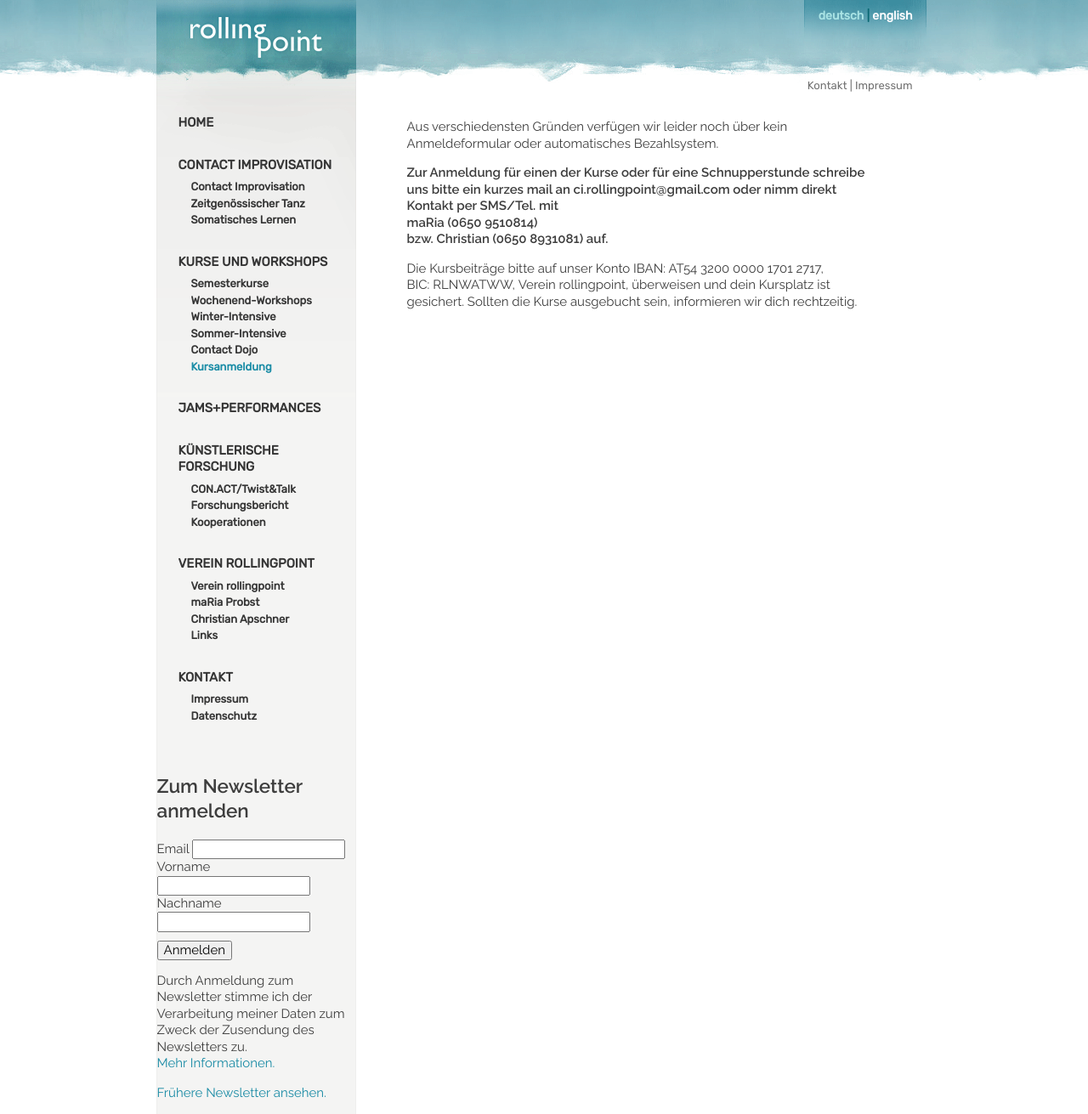
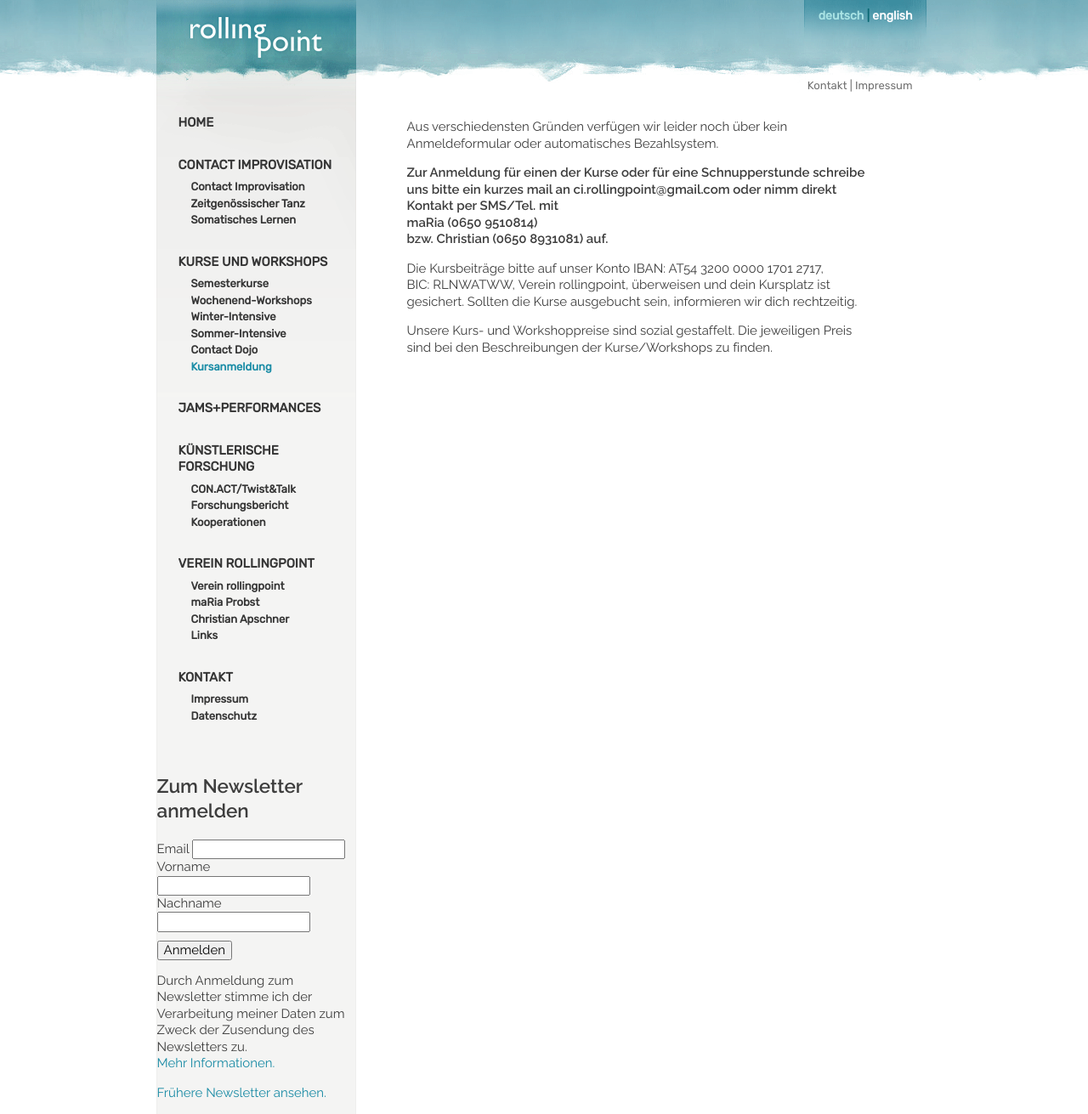
Before and after one commit to manulari/rollingpointat, a Jekyll site: the page built from _pages_de/kursanmeldung.md, in a window 1280 px wide. Shown: the whole page at 85% size. Built offline with Jekyll 4.4.1, drawn with Linux system fonts in a browser that asks for light colours; comment, search, counter and statistics services are not loaded.

Commit message:
Update page (de) “kursanmeldung”

```diff
--- a/_pages_de/kursanmeldung.md
+++ b/_pages_de/kursanmeldung.md
@@ -10,3 +10,5 @@ Aus verschiedensten Gründen verfügen wir leider noch über kein Anmeldeformula
 **bzw. Christian (0650 8931081) auf.**
 
 Die Kursbeiträge bitte auf unser Konto IBAN: AT54 3200 0000 1701 2717, BIC: RLNWATWW, Verein rollingpoint, überweisen und dein Kursplatz ist gesichert. Sollten die Kurse ausgebucht sein, informieren wir dich rechtzeitig.
+
+Unsere Kurs- und Workshoppreise sind sozial gestaffelt. Die jeweiligen Preis sind bei den Beschreibungen der Kurse/Workshops zu finden.
```
